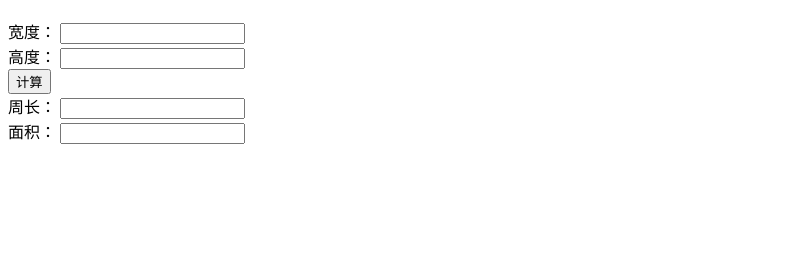
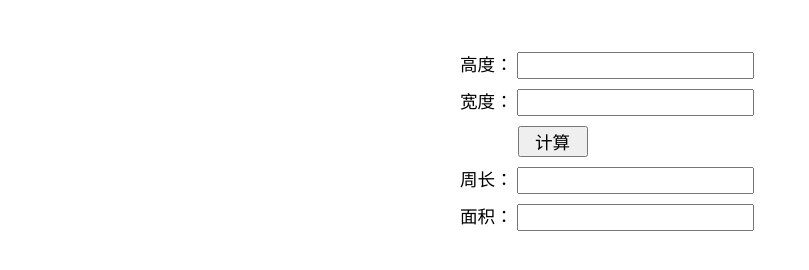
Before and after one commit to wubin666/rectangle, a plain HTML site: page index.html in a window 1280 px wide. Shown: the part 70-340 px from the top of the page, without its empty margins (0-809 px from the left). Drawn offline with nearby package versions, Linux system fonts and the light colour scheme.

Commit message:
v0.1 code gai

```diff
--- a/index.html
+++ b/index.html
@@ -3,15 +3,16 @@
 <head>
   <meta charset="UTF-8">
   <title>矩形计算器</title>
+  <link rel="stylesheet" href="rectangle.css">
 </head>
 <body>
   <h1>矩形计算器</h1>
   <div>
+    <label>高度：</label>
+    <input id="height" type="text">
+    <br/>
     <label>宽度：</label>
     <input id="width" type="text">
-    <br>
-    <label>高度：</label>
-    <input id="height" type="text">
     <br>
     <input type="button" id="calculate" value="计算">
     <br>
--- a/rectangle.js
+++ b/rectangle.js
@@ -3,10 +3,12 @@ $(function){
          $height=$("#height"),
          $btnCal=$("#calculate"),
          $perimeter=$("#perimeter"),
-         $area=$("#area")
+         $area=$("#area");
+
      $btnCal.click(function(){
         var w=Number($width.val()),
             h=Number($height.val());
+
         var p=2+(w+h),
             a=w*h;
         $perimeter.val(p);
```
